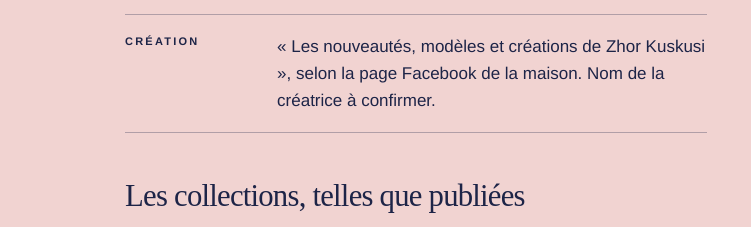
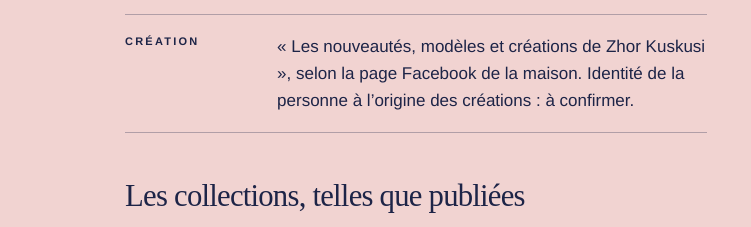
Before and after one commit to Mansour-Technologies/kuskusi-kouture-website-concept, an Astro site: page / in a window 1280 px wide. Shown: the part 11281-11508 px from the top of the page, 529-1280 px from the left. Built offline with nearby package versions, Linux system fonts and the light colour scheme; Astro itself is replaced by a stand-in of ours; a web font is replaced by a local one.

Commit message:
Use neutral wording for the unconfirmed creator
Co-Authored-By: Claude Opus 5.5 <noreply@anthropic.com>

```diff
--- a/src/pages/index.astro
+++ b/src/pages/index.astro
@@ -229,7 +229,7 @@ const dm = site.instagram.dm;
           <div><dt>Casablanca</dt><dd>Les publications de 2026 sont géolocalisées à Casablanca.</dd></div>
           <div><dt>Marrakech</dt><dd>La bio Instagram épingle <a href={site.stockist.url} target="_blank" rel="noopener noreferrer">@{site.stockist.handle}<span class="sr-only"> (nouvel onglet)</span></a>, adresse de créateurs marocains dans la médina. Nature du lien à confirmer avec la maison.</dd></div>
           <div><dt>Pop-up</dt><dd>Mooon Studio, 123 rue Ibnou Majat, quartier des Princesses : la maison figure parmi les marques annoncées par <a href={igPost(posts.popup.code)} target="_blank" rel="noopener noreferrer">@mooonstudio_<span class="sr-only"> (nouvel onglet)</span></a> et par <a href={site.popup.press} target="_blank" rel="noopener noreferrer">MWN Lifestyle<span class="sr-only"> (nouvel onglet)</span></a> (16 avril 2026).</dd></div>
-          <div><dt>Création</dt><dd>« Les nouveautés, modèles et créations de Zhor Kuskusi », selon la page Facebook de la maison. Nom de la créatrice à confirmer.</dd></div>
+          <div><dt>Création</dt><dd>« Les nouveautés, modèles et créations de Zhor Kuskusi », selon la page Facebook de la maison. Identité de la personne à l’origine des créations : à confirmer.</dd></div>
         </dl>
         <h3 class="ma__ch-t">Les collections, telles que publiées</h3>
         <ol class="ma__ch">
```
